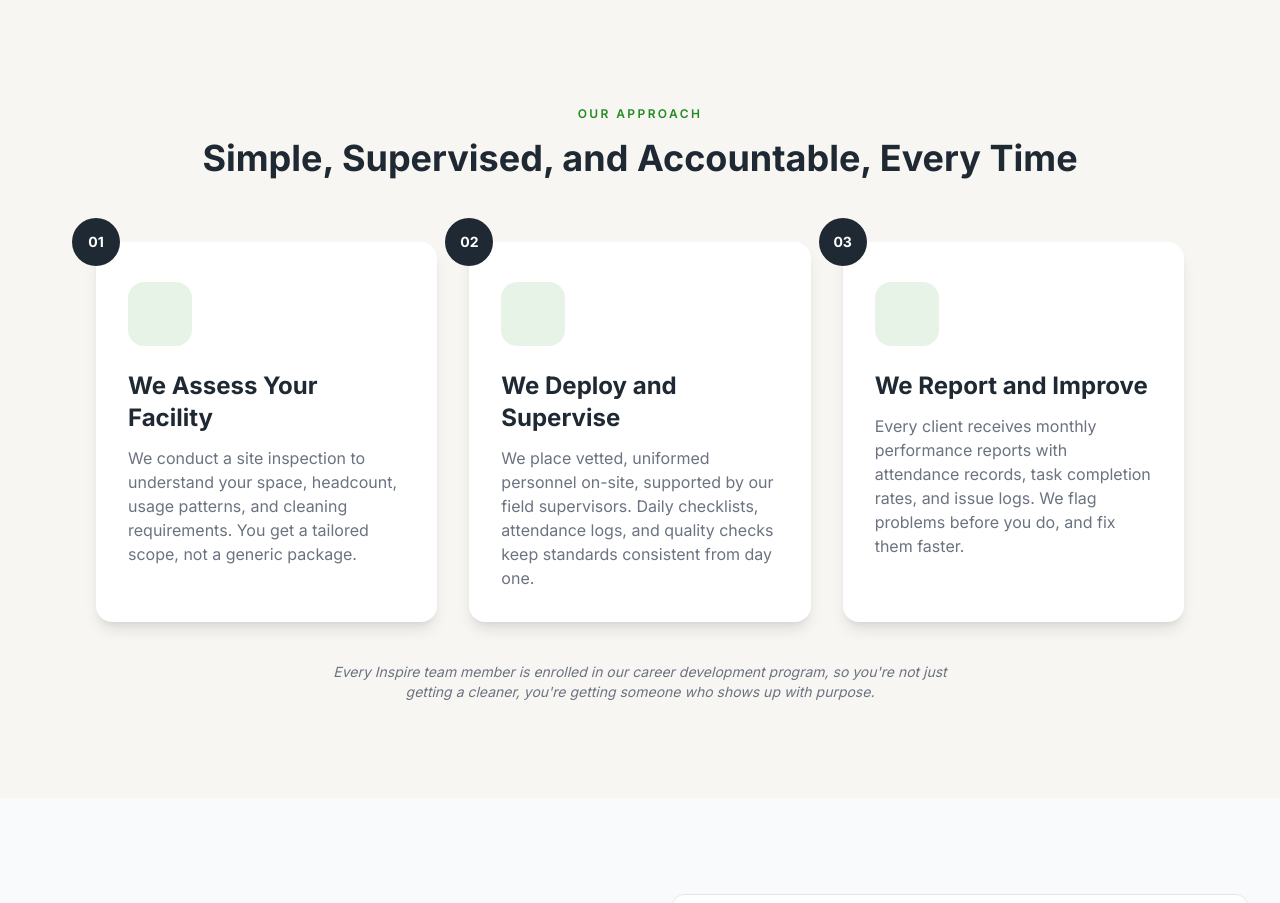
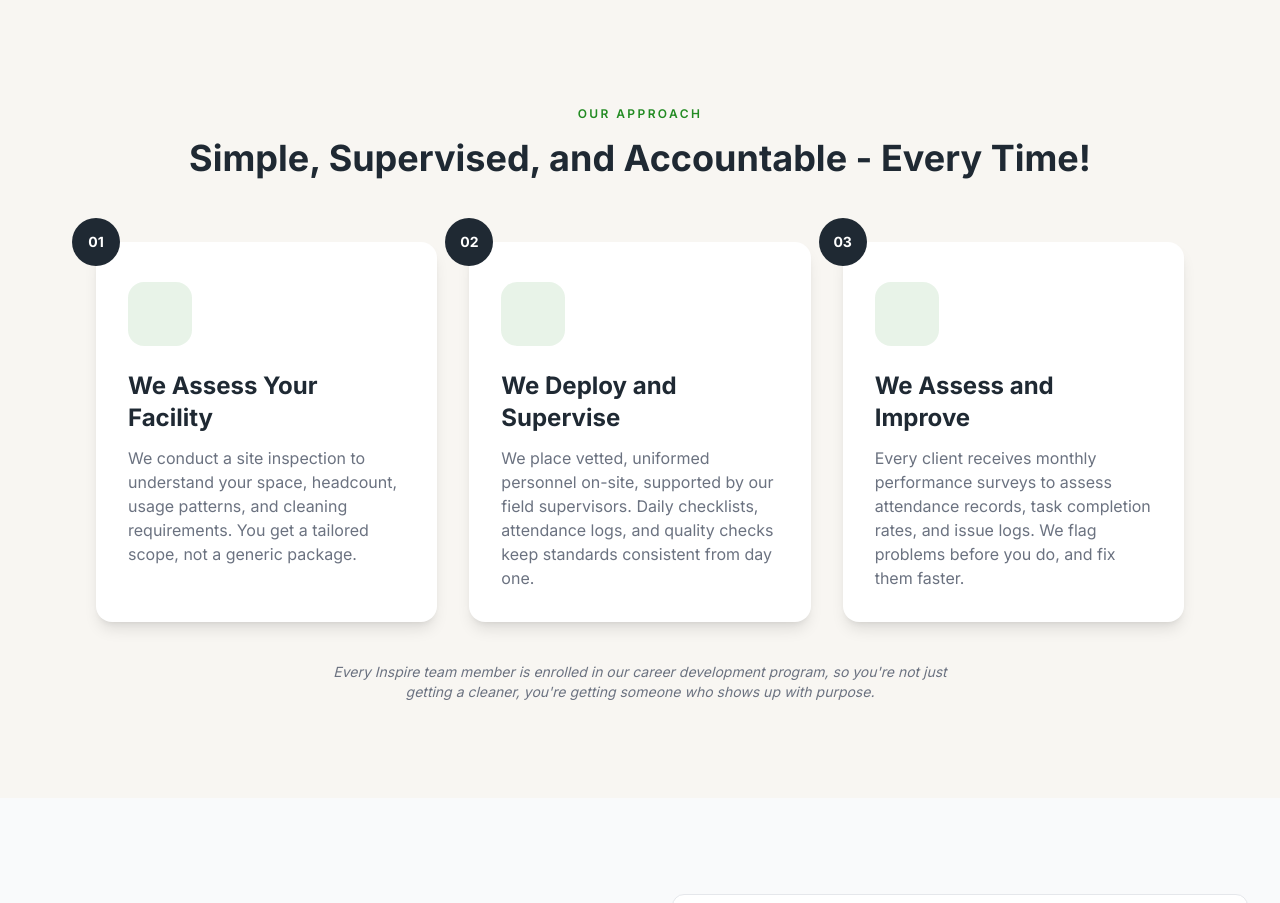
Before and after one commit to codemantix/Inspire-Limited, a Next.js app: page / in a window 1280 px wide. Shown: the part 4740-5643 px from the top of the page. Built offline with nearby package versions, Linux system fonts and the light colour scheme; some icons are missing.

Commit message:
fix: Updated contact email for accuracy and improved wording in ApproachSection and ServicesGridSection

```diff
--- a/components/contact/ContactFormSection.js
+++ b/components/contact/ContactFormSection.js
@@ -13,7 +13,7 @@ const WHATSAPP_PHONE = "2349132736772";
 const contactDetails = [
   { icon: PhoneIcon, label: "Phone", value: "(+234) 913 273 6772", href: "tel:+2349132736772" },
   { icon: WhatsAppIcon, label: "WhatsApp", value: "+234 913 273 6772", href: `https://wa.me/${WHATSAPP_PHONE}` },
-  { icon: EmailIcon, label: "Email", value: "info@inspirelimited.com", href: "mailto:info@inspirelimited.com" },
+  { icon: EmailIcon, label: "Email", value: "hello@inspireservicesltd.com", href: "mailto:hello@inspireservicesltd.com" },
   { icon: LocationOnIcon, label: "Address", value: "Lagos, Nigeria", href: null },
   { icon: AccessTimeIcon, label: "Business Hours", value: "Mon - Fri: 8am - 6pm", href: null },
 ];
--- a/components/home/ApproachSection.js
+++ b/components/home/ApproachSection.js
@@ -49,8 +49,8 @@ export default function ApproachSection() {
 		{
 			number: "03",
 			icon: AssessmentIcon,
-			title: "We Report and Improve",
-			desc: "Every client receives monthly performance reports with attendance records, task completion rates, and issue logs. We flag problems before you do, and fix them faster."
+			title: "We Assess and Improve",
+			desc: "Every client receives monthly performance surveys to assess attendance records, task completion rates, and issue logs. We flag problems before you do, and fix them faster."
 		},
 	];
 
@@ -65,7 +65,7 @@ export default function ApproachSection() {
 			>
 				<div className={styles.sectionHeader}>
 					<p className={styles.eyebrow}>OUR APPROACH</p>
-					<h2 className={styles.sectionTitle}>Simple, Supervised, and Accountable, Every Time</h2>
+					<h2 className={styles.sectionTitle}>Simple, Supervised, and Accountable - Every Time!</h2>
 				</div>
 
 				<motion.div
--- a/components/services/ServicesGridSection.js
+++ b/components/services/ServicesGridSection.js
@@ -53,7 +53,7 @@ export default function ServicesGridSection() {
       description: "Reliable cleaning services for homes, estates, and managed residential properties.",
       features: ["Discreet service", "Attention to detail", "Flexible scheduling"],
       image: "/images/services/residential-cleaning.jpg",
-      link: "/services/residential",
+      link: "/services/residential-cleaning",
       reverse: false
     },
     {
```
